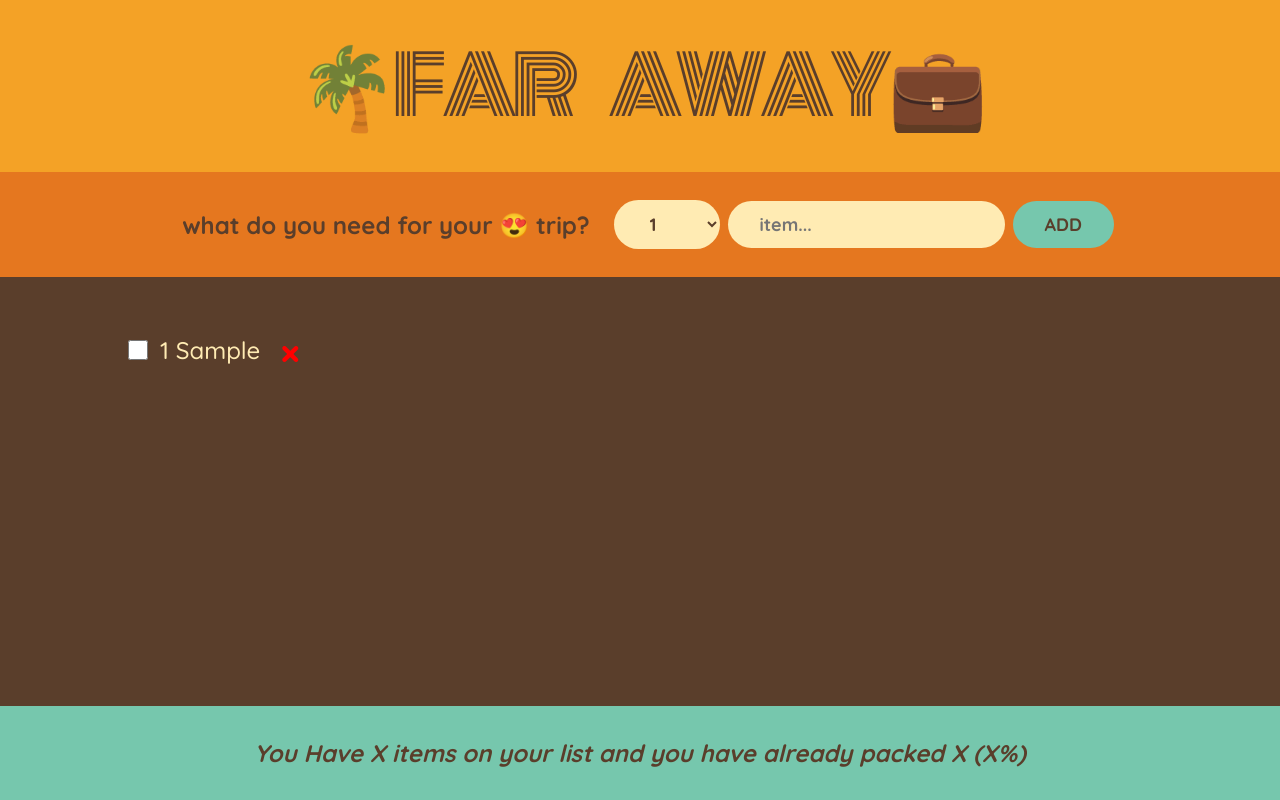
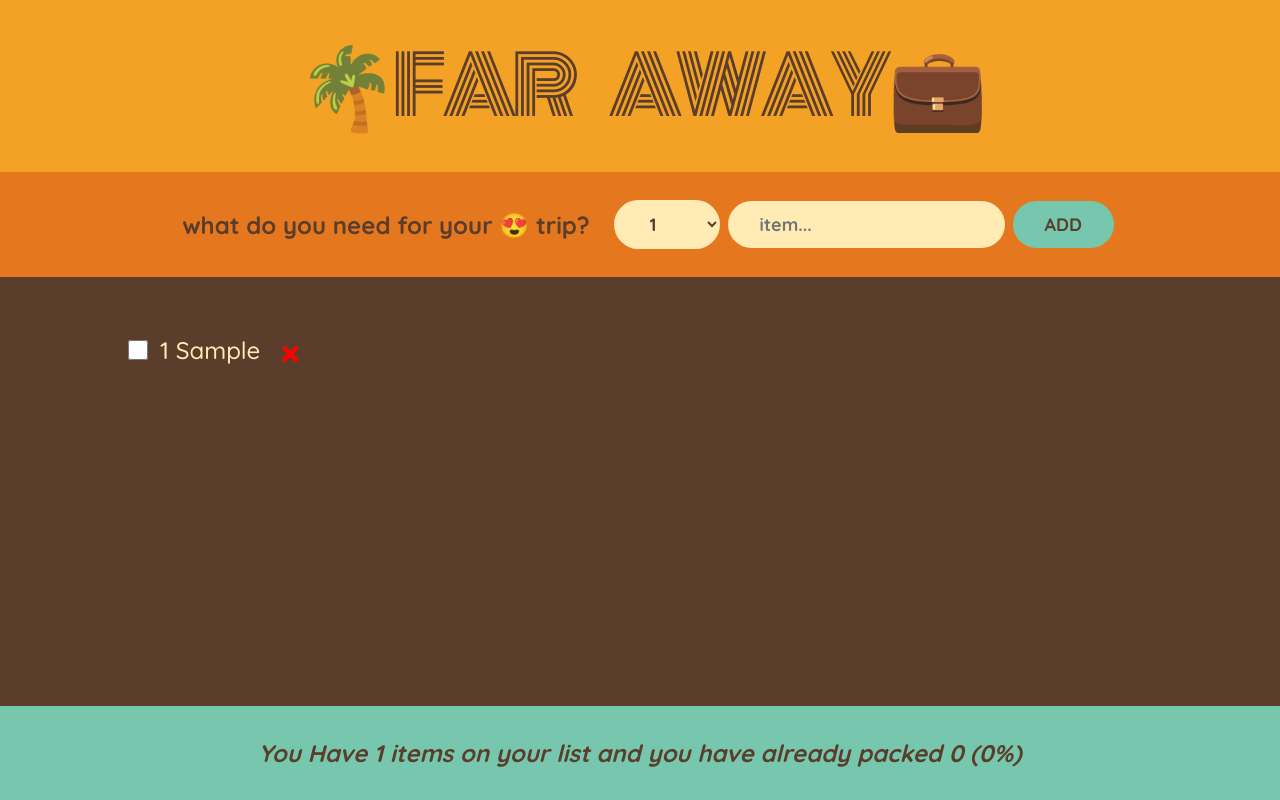
Before and after one commit to DevMasen/travel-list, a React (Create React App) app: page / in a window 1280 px wide. Both pictures are taken after typing "Sample" into the empty fields and a click on the button "ADD". Built offline with nearby package versions, Linux system fonts and the light colour scheme.

Commit message:
E81: stats section designed

```diff
--- a/src/App.js
+++ b/src/App.js
@@ -10,8 +10,19 @@ function App() {
 	function handleRemoveItem(id) {
 		setItems(curItems => curItems.filter(item => item.id !== id));
 	}
-	function handlePacked(id) {
-		return;
+	function handlePacked(item) {
+		setItems(curItems => {
+			const restItems = curItems.filter(i => i.id !== item.id);
+			const packedItemIndex = curItems.findIndex(i => i.id === item.id);
+			const newItems = restItems;
+			newItems.splice(packedItemIndex, 0, {
+				id: item.id,
+				description: item.description,
+				quantity: item.quantity,
+				packed: !item.packed,
+			});
+			return newItems;
+		});
 	}
 	return (
 		<div className="app">
@@ -22,7 +33,7 @@ function App() {
 				onHandleRemoveItem={handleRemoveItem}
 				onHandlePacked={handlePacked}
 			/>
-			<Stats />
+			<Stats items={items} />
 		</div>
 	);
 }
@@ -107,7 +118,7 @@ function Item({ item, onHandleRemoveItem, onHandlePacked }) {
 				value={packed}
 				onChange={() => {
 					setPacked(!packed);
-					onHandlePacked(item.id);
+					onHandlePacked(item);
 				}}
 			></input>
 			<span style={packed ? { textDecoration: 'line-through' } : {}}>
@@ -122,11 +133,19 @@ function Item({ item, onHandleRemoveItem, onHandlePacked }) {
 		</li>
 	);
 }
-function Stats() {
+function Stats({ items }) {
+	const totalCount = items.length;
+	const packedCount = items.reduce(
+		(acc, item) => (item.packed ? acc + 1 : acc),
+		0
+	);
+	const packedPercent = Math.floor((packedCount / totalCount) * 100);
 	return (
 		<footer className="stats">
 			<em>
-				You Have X items on your list and you have already packed X (X%)
+				You Have {totalCount} items on your list and you have already
+				packed {packedCount} ({isNaN(packedPercent) ? 0 : packedPercent}
+				%)
 			</em>
 		</footer>
 	);
```
